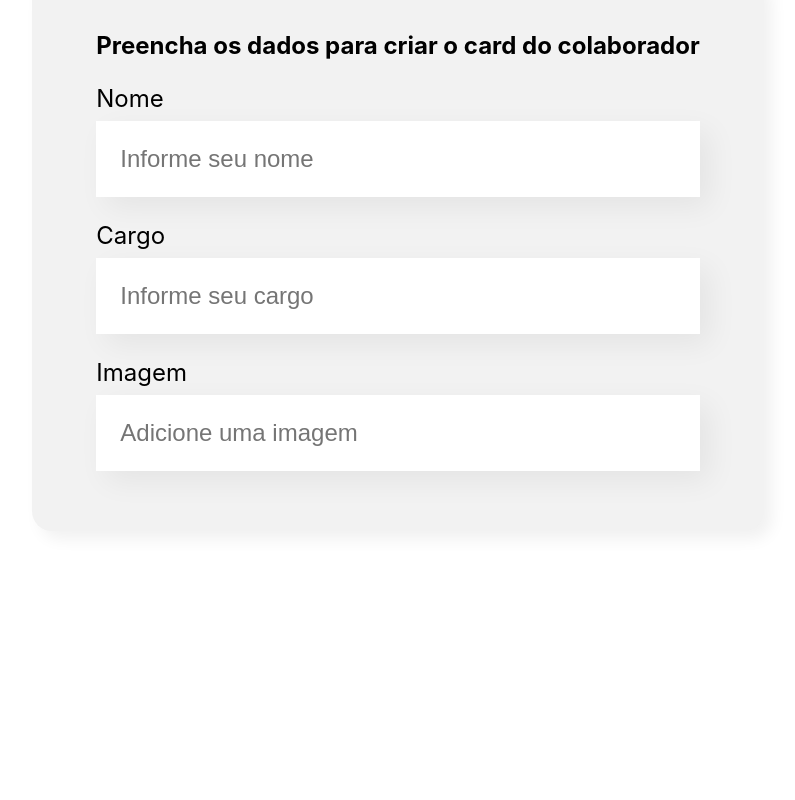
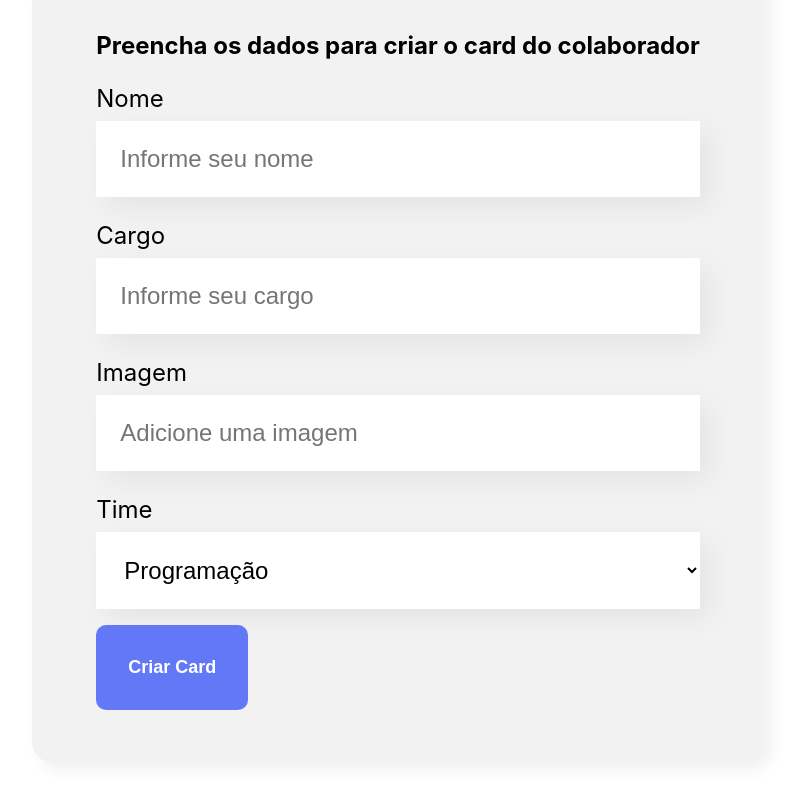
Before and after one commit to LaleskaSalles/organo, a React (Create React App) app: page / in a window 1280 px wide. Shown: the part 603-1403 px from the top of the page, without its empty margins (242-1037 px from the left). Before the commit the page ends 1214 px from the top, so only its background shows below. Built offline with nearby package versions, Linux system fonts and the light colour scheme.

Commit message:
form_finalizado

```diff
--- a/src/App.js
+++ b/src/App.js
@@ -6,8 +6,6 @@
     <div className="App">
       <Banner/>
       <Formulario/>
-
-
     </div>
   );
 }
--- /dev/null
+++ b/src/componentes/Botão/Botao.css
@@ -0,0 +1,15 @@
+.botao{
+    background-color: #6278f7;
+    border-radius: 10px;
+    font-weight: 700;
+    font-size: 18px;
+    border: none;
+    padding: 32px;
+    cursor: pointer;
+    color: white;
+    margin: 16px 0;
+}
+
+.botao:hover{
+    color: #95ffd4;
+}
--- /dev/null
+++ b/src/componentes/Botão/index.js
@@ -0,0 +1,9 @@
+import './Botao.css'
+
+const Botao = (props) => {
+    return (
+        <button className='botao'>{props.children}</button>
+    )
+}
+
+export default Botao
--- a/src/componentes/CampoTexto/index.js
+++ b/src/componentes/CampoTexto/index.js
@@ -5,7 +5,7 @@
     return(
         <div className="campo-texto">
             <label>{props.label}</label>
-            <input placeholder={props.placeholder}/>
+            <input required={props.required} placeholder={props.placeholder}/>
         </div>
     )
 }
--- a/src/componentes/Formulario/index.js
+++ b/src/componentes/Formulario/index.js
@@ -1,14 +1,35 @@
 import './Formulario.css'
 import CampoTexto from "../CampoTexto"
+import ListaSuspensa from '../ListaSuspensa'
+import Botao from '../Botão'
+
 
 const Formulario = () =>{
+
+    const times = [
+        'Programação',
+        'Front-End',
+        'Data Science',
+        'DevOps',
+        'UX e Design',
+        'Mobile',
+        'Inovação e Gestão'
+    ]
+
+    const aoSalvar = (evento) => {
+        evento.preventDefault()
+        console.log('Form foi submetido')
+    }
+
     return(
       <section className='formulario'>
-        <form>
+        <form onSubmit={aoSalvar}>
             <h2>Preencha os dados para criar o card do colaborador</h2>
-            <CampoTexto label="Nome" placeholder="Informe seu nome"/>
-            <CampoTexto label="Cargo" placeholder="Informe seu cargo"/>
+            <CampoTexto required={true} label="Nome" placeholder="Informe seu nome"/>
+            <CampoTexto required={true}  label="Cargo" placeholder="Informe seu cargo"/>
             <CampoTexto label="Imagem" placeholder="Adicione uma imagem"/>
+            <ListaSuspensa required={true} label="Time" itens = {times}/>
+            <Botao>Criar Card</Botao>
         </form>
     </section>
     )
--- /dev/null
+++ b/src/componentes/ListaSuspensa/ListaSuspensa.css
@@ -0,0 +1,15 @@
+.lista-suspensa label{
+    display: block;
+    margin-bottom: 8px;
+    font-size: 24px;
+}
+
+.lista-suspensa select{
+    background-color: white;
+    box-shadow: 10px 10px 30px rgba(0, 0, 0, 0.06);
+    width: 100%;
+    border: none;
+    font-size: 24px;
+    padding: 24px;
+    box-sizing: border-box;
+}
--- /dev/null
+++ b/src/componentes/ListaSuspensa/index.js
@@ -0,0 +1,15 @@
+import './ListaSuspensa.css'
+
+const ListaSuspensa = (props) => {
+    console.log(props.itens)
+    return(
+        <div className='lista-suspensa'>
+            <label>{props.label}</label>
+            <select required={props.required}>
+                {props.itens.map(item => <option>{item}</option>)}
+            </select>
+        </div>
+    )
+}
+
+export default ListaSuspensa
```
